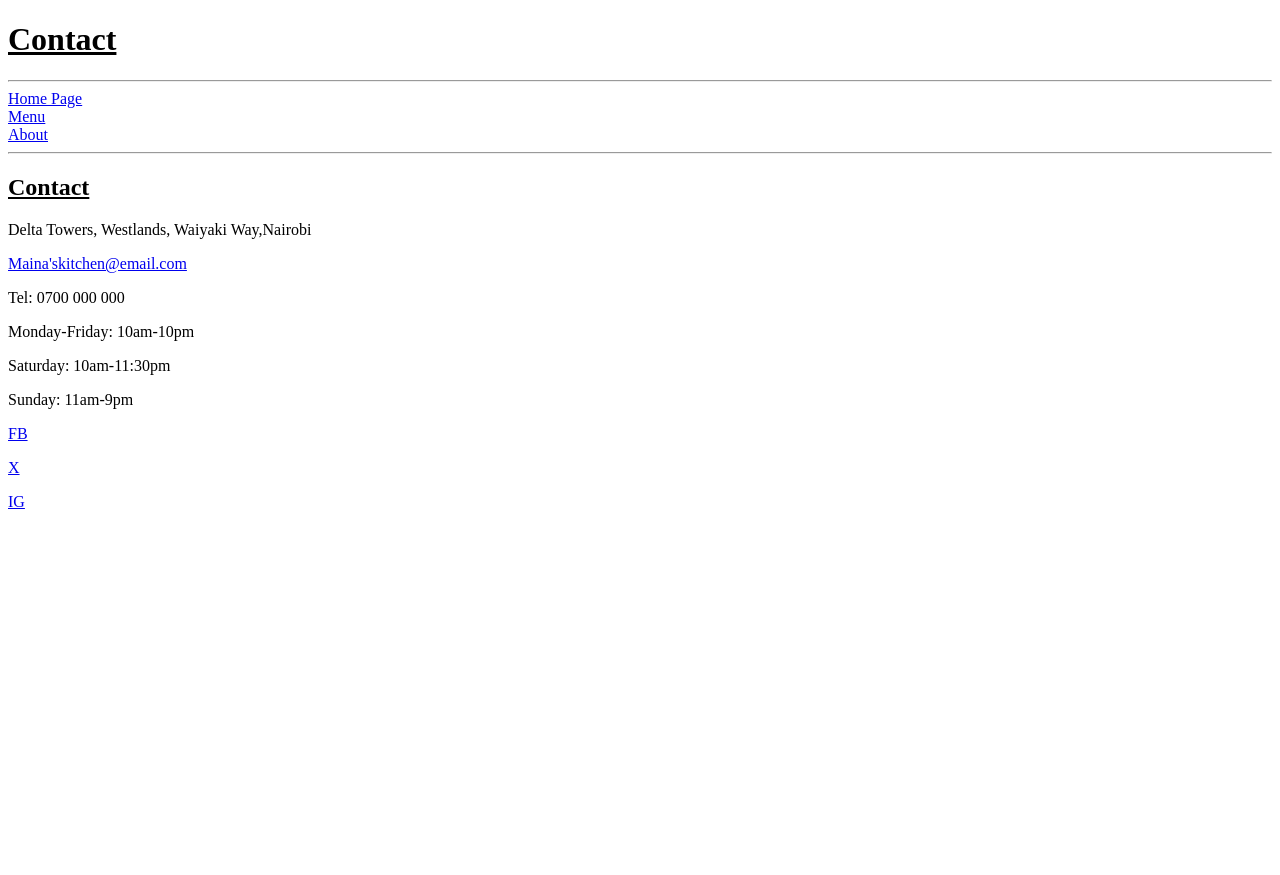
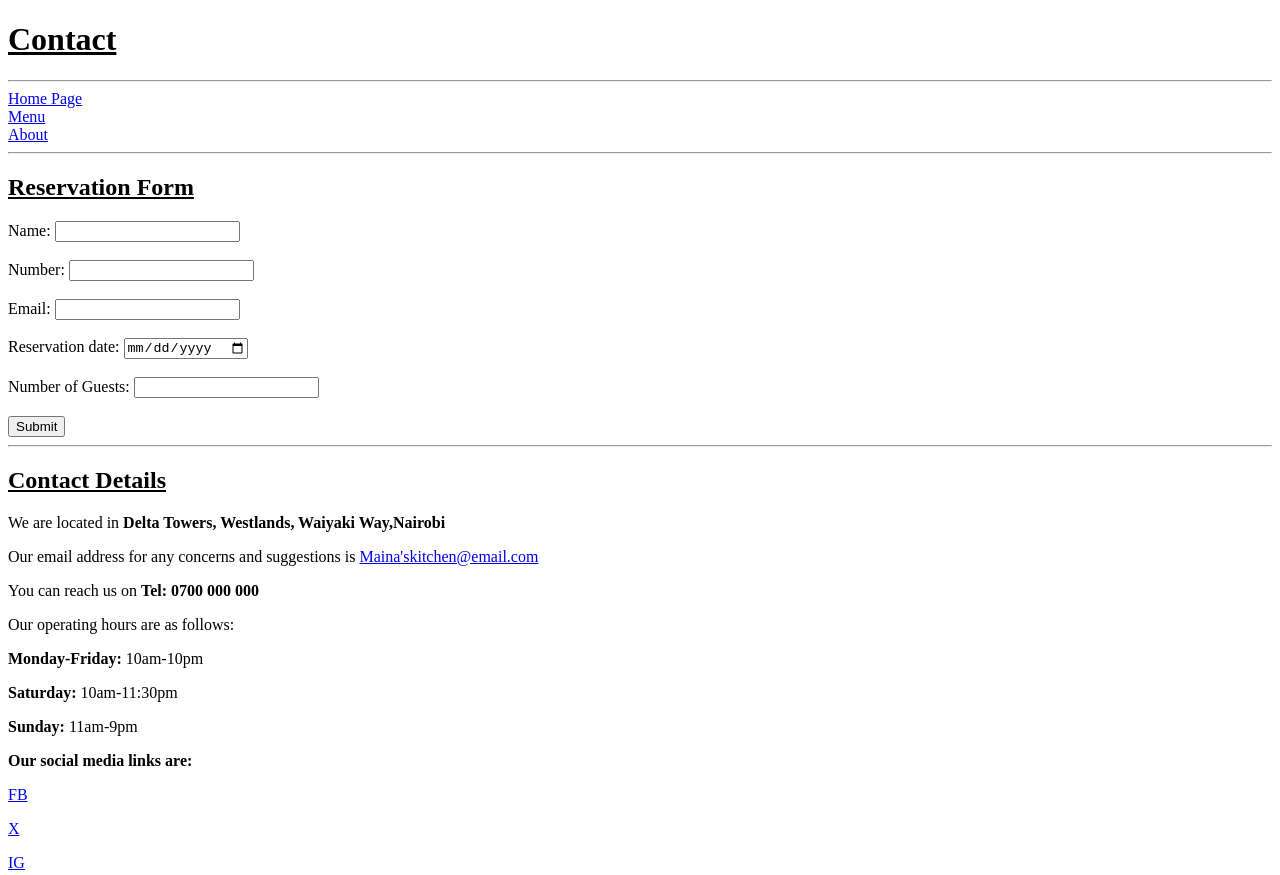
Before and after one commit to Kamwerudroid/Restaurant_Menu, a plain HTML site: page contact.html in a window 1280 px wide. Shown: the top 875 px of the page. Before the commit the page ends 800 px from the top, so only its background shows below. Drawn offline with Linux system fonts and the light colour scheme.

Commit message:
contact page completed

```diff
--- a/contact.html
+++ b/contact.html
@@ -6,6 +6,7 @@
     <title>Maina's Kitchen</title>
   </head>
   <body>
+    <div>
     <h1><u>Contact</u></h1>
     <hr />
     <a href="index.html">Home Page</a>
@@ -15,8 +16,63 @@
     <a href="about.html">About</a>
     <br />
     <hr />
+    </div>
 
+    <!-- Contact form -->
+    <div>
+      <h2><u>Reservation Form</u></h2>
+      <form action="">
+        <label for="name">Name:</label>
+        <input type="text" name="name" /><br /><br />
+        <label for="number">Number:</label>
+        <input type="number" name="number" /><br /><br />
+        <label for="email">Email:</label>
+        <input type="email" name="email" /><br /><br />
+        <label for="reservation_date">Reservation date:</label>
+        <input type="date" name="date" /><br /><br />
+        <label for="number_of_guests">Number of Guests:</label>
+        <input type="number" name="number_of_guests" /><br /><br />
+        <input type="submit" value="Submit" />
+      </form>
+    </div>
+    <hr />
+    <!-- Contact details -->
+    <div>
+      <h2><u>Contact Details</u></h2>
+      <p>
+        We are located in <b>Delta Towers, Westlands, Waiyaki Way,Nairobi</b>
+      </p>
+      <p>
+        Our email address for any concerns and suggestions is
+        <a href="mailto:Maina'skitchen@email.com">Maina'skitchen@email.com</a>
+      </p>
+      <p>You can reach us on <b>Tel: 0700 000 000</b></p>
+      <p>Our operating hours are as follows:</p>
+      <p><b>Monday-Friday:</b> 10am-10pm</p>
+      <p><b>Saturday:</b> 10am-11:30pm</p>
+      <p><b>Sunday:</b> 11am-9pm</p>
+      <p><b>Our social media links are:</b></p>
+      <p><a href="facebook.com">FB</a></p>
+      <p><a href="x.com">X</a></p>
+      <p><a href="instagram.com">IG</a></p>
+    </div>
+
+    <!-- Map  -->
+    <div>
+      <iframe
+        src="https://www.google.com/maps/embed?pb=!1m18!1m12!1m3!1d3988.8451542409857!2d36.799403474965544!3d-1.2655035987224537!2m3!1f0!2f0!3f0!3m2!1i1024!2i768!4f13.1!3m3!1m2!1s0x182f17403cbaee4b%3A0x74fe36a144a9109a!2sDelta%20Corner%20Towers!5e0!3m2!1sen!2ske!4v1751822340967!5m2!1sen!2ske"
+        width="600"
+        height="450"
+        style="border: 0"
+        allowfullscreen=""
+        loading="lazy"
+        referrerpolicy="no-referrer-when-downgrade"
+      ></iframe>
+    </div>
+    <hr />
+    <!--Contact footer  -->
     <footer>
+        <div>
       <h2><u>Contact</u></h2>
       <p>Delta Towers, Westlands, Waiyaki Way,Nairobi</p>
       <p>
@@ -29,6 +85,7 @@
       <p><a href="facebook.com">FB</a></p>
       <p><a href="x.com">X</a></p>
       <p><a href="instagram.com">IG</a></p>
+      </div>
     </footer>
   </body>
 </html>
```
Also changed, not shown: about.html (+10 -0 lines), index.html (+9 -0 lines), menu_page.html (+6 -0 lines).
